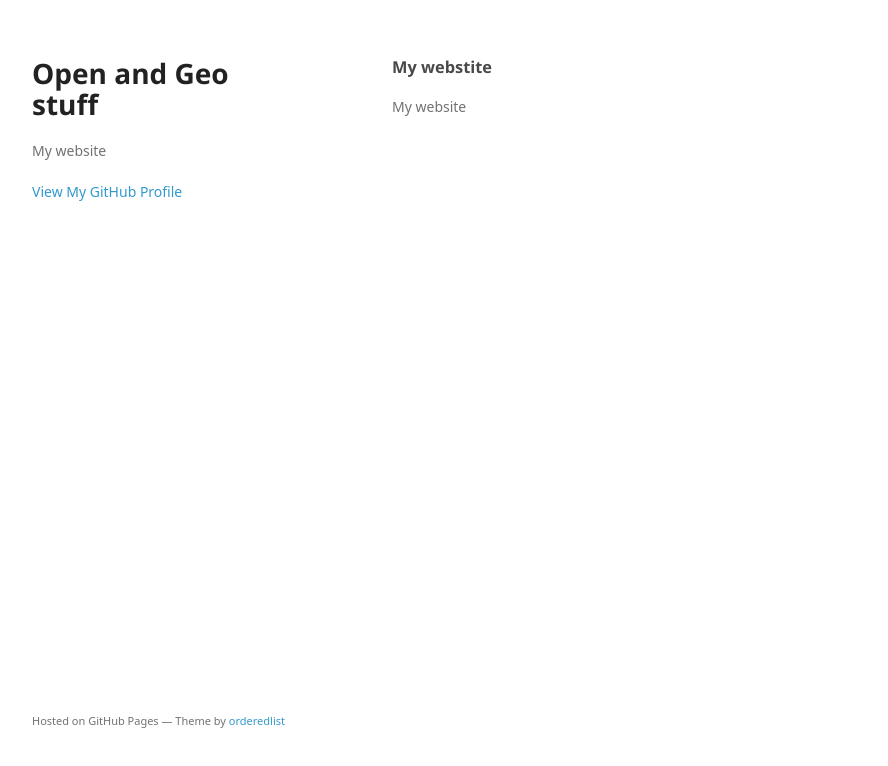
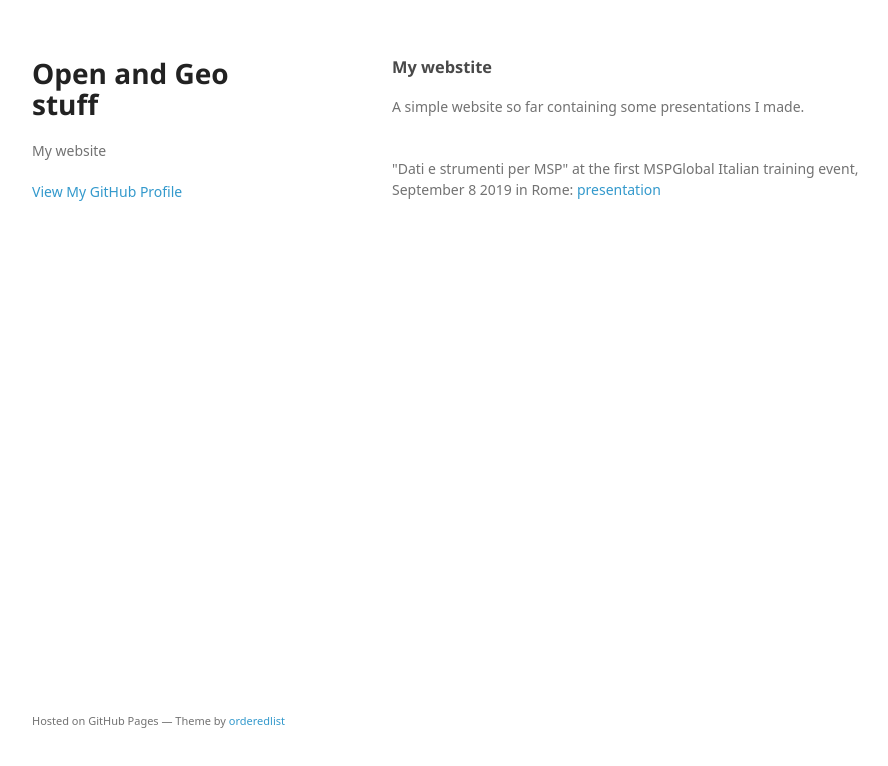
Before and after one commit to alesarrett/alesarrett.github.io, a plain HTML site: page index.html in a window 1280 px wide. Shown: the whole page, without its empty margins (178-1066 px from the left). Drawn offline with Linux system fonts and the light colour scheme; a web font is replaced by a local one.

Commit message:
Update index.html

```diff
--- a/index.html
+++ b/index.html
@@ -18,16 +18,21 @@
         <h1>Open and Geo stuff</h1>
         <p>My website</p>
 
-
         <p class="view"><a href="https://github.com/alesarrett">View My GitHub Profile</a></p>
 
       </header>
+
       <section>
         <h3>
-<a id="my-webstite" class="anchor" href="#my-webstite" aria-hidden="true"><span class="octicon octicon-link"></span></a>My webstite</h3>
+          <a id="my-webstite" class="anchor" href="#my-webstite" aria-hidden="true"><span class="octicon octicon-link"></span></a>My webstite
+        </h3>
+        <p>A simple website so far containing some presentations I made.</p>
+        <br>
+        <p>
+          "Dati e strumenti per MSP" at the first MSPGlobal Italian training event, September 8 2019 in Rome: <a href="http://alesarrett.github.io/presentations/20191008_MSPGlobal/index.html">presentation</a>
+        </p>
+      </section>
 
-<p>My website</p>
-      </section>
       <footer>
         <p><small>Hosted on GitHub Pages &mdash; Theme by <a href="https://github.com/orderedlist">orderedlist</a></small></p>
       </footer>
```
